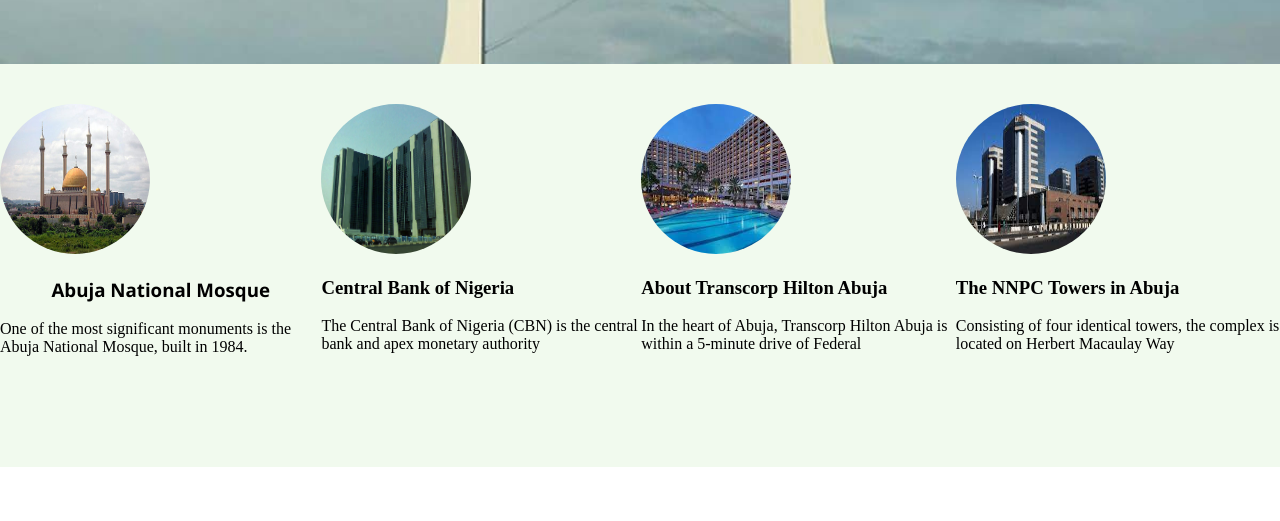
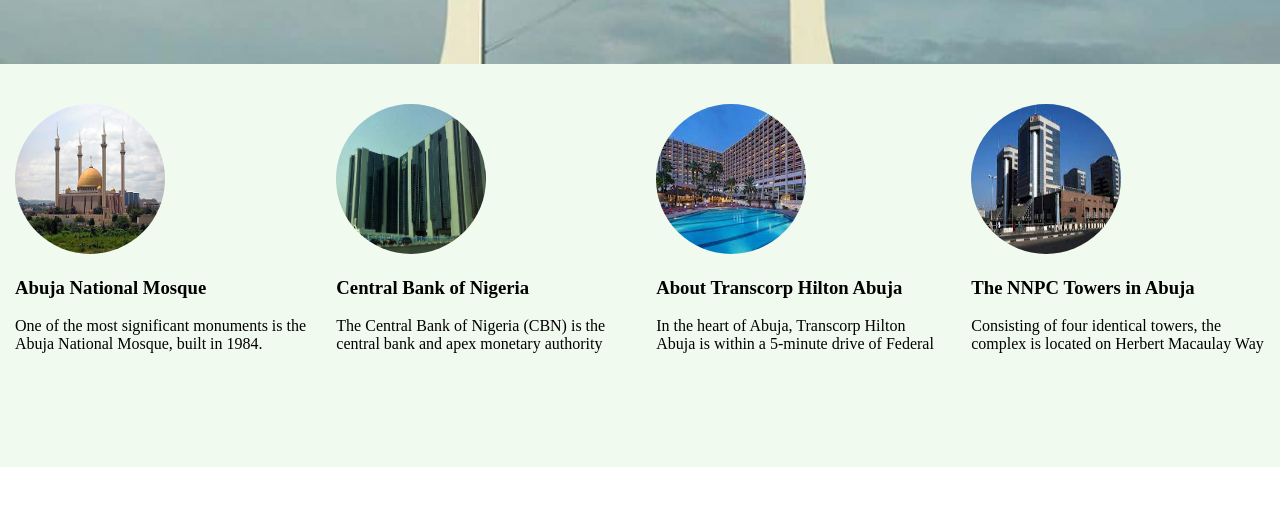
Before and after one commit to Engrfran6/Abuja-city-tour, a plain HTML site: page abuja-city-tour/index.html in a window 1280 px wide. Shown: the part 279-800 px from the top of the page. Drawn offline with nearby package versions, Linux system fonts and the light colour scheme.

Commit message:
Update index.html

```diff
--- a/abuja-city-tour/index.html
+++ b/abuja-city-tour/index.html
@@ -24,28 +24,28 @@
 
 <!-- begin activity section -->
         <div id="activity-section">
-            <div>
+            <div class="activity-div">
                 <img src="images/Abuja-National-Mosque.jpeg" alt="national mosque abuja">
-                <h3 id="activity-h3-font">Abuja National Mosque</h3>
-                <p>One of the most significant monuments is the Abuja National Mosque, built in 1984.</p>
+                <h3 id="activity-font">Abuja National Mosque</h3>
+                <p id="activity-p-font">One of the most significant monuments is the Abuja National Mosque, built in 1984.</p>
             </div>
 
-            <div>
+            <div class="activity-div">
                 <img src="images/cbn-abuja.jpeg" alt="central bank of nigeria">
-                <h3>Central Bank of Nigeria</h3>
-                <p>The Central Bank of Nigeria (CBN) is the central bank and apex monetary authority</p>
+                <h3 id="activity-font">Central Bank of Nigeria</h3>
+                <p id="activity-p-font">The Central Bank of Nigeria (CBN) is the central bank and apex monetary authority</p>
             </div>
 
-            <div>
+            <div class="activity-div">
                 <img src="images/hilton-hotel-abuja.jpeg" alt="hilton hotel abuja">
-                <h3>About Transcorp Hilton Abuja</h3>
-                <p>In the heart of Abuja, Transcorp Hilton Abuja is within a 5-minute drive of Federal</p>
+                <h3 id="activity-font">About Transcorp Hilton Abuja</h3>
+                <p id="activity-p-font">In the heart of Abuja, Transcorp Hilton Abuja is within a 5-minute drive of Federal</p>
             </div>
 
-            <div>
+            <div class="activity-div">
                 <img src="images/nnpc-abuja.jpeg" alt="national petroluem co-operation hq abuja">
-                <h3>The NNPC Towers in Abuja</h3>
-                <p>Consisting of four identical towers, the complex is located on Herbert Macaulay Way</p>
+                <h3 id="activity-font">The NNPC Towers in Abuja</h3>
+                <p id="activity-p-font">Consisting of four identical towers, the complex is located on Herbert Macaulay Way</p>
             </div>
         </div>
 
```
